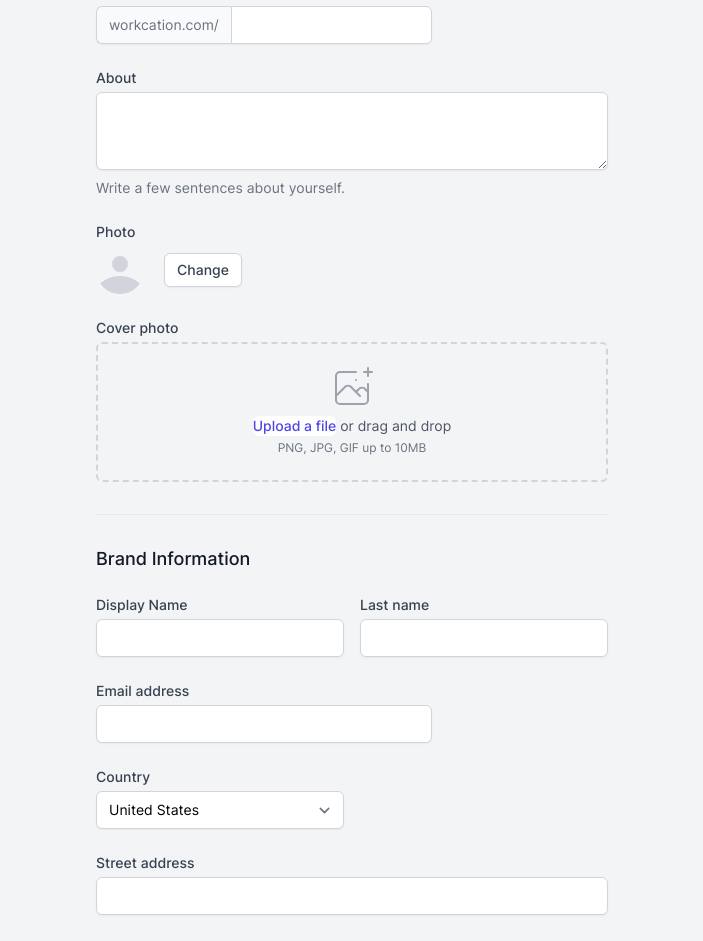
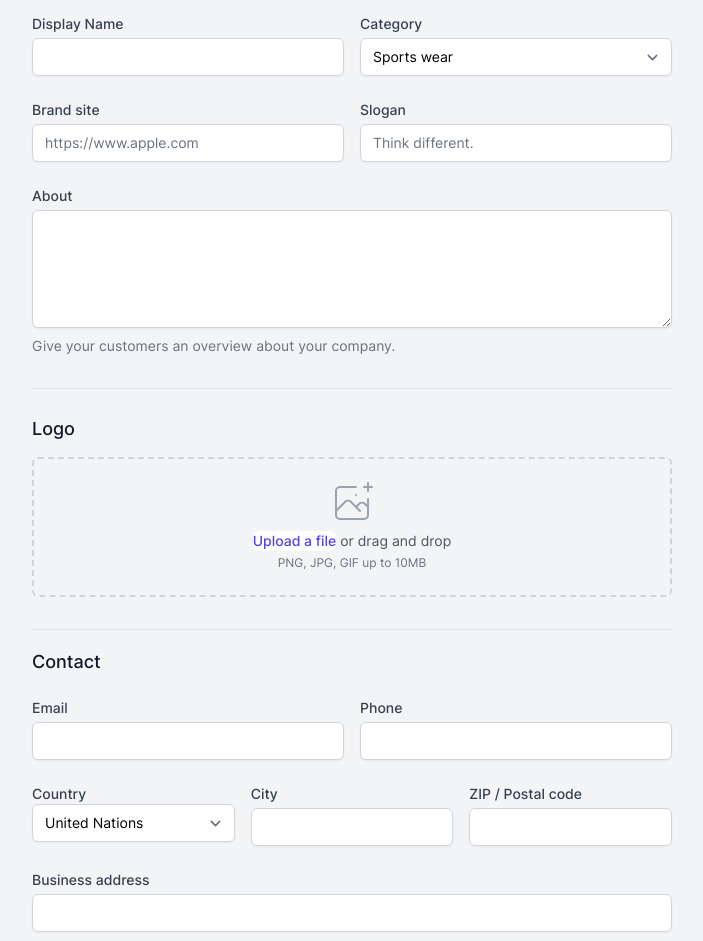
Before and after one commit to 0xgoldenlion/Brandinate-Monorepo, a Next.js app in the folder react-app/: page /account in a window 1280 px wide. Shown: the part 186-1127 px from the top of the page, without its empty margins (288-991 px from the left). Built offline with nearby package versions, Linux system fonts and the light colour scheme.

Commit message:
chore: customize account page

```diff
--- a/react-app/src/pages/account.tsx
+++ b/react-app/src/pages/account.tsx
@@ -2,10 +2,10 @@ import Router from 'next/router';
 
 export default function Account() {
   return (
-    <div className='my-24 md:mx-48 lg:mx-96'>
-      <form className='space-y-8 divide-y divide-gray-200'>
+    <div className='flex justify-center'>
+      <form className='space-y-8 divide-y divide-gray-200 py-24 md:w-2/3 lg:w-1/2'>
         <div className='space-y-8 divide-y divide-gray-200'>
-          <div>
+          <div className='pt-8'>
             <div>
               <h3 className='text-lg font-medium leading-6 text-gray-900'>
                 Account
@@ -14,25 +14,76 @@ export default function Account() {
                 Here you can edit your account settings.
               </p>
             </div>
-
             <div className='mt-6 grid grid-cols-1 gap-y-6 gap-x-4 sm:grid-cols-6'>
-              <div className='sm:col-span-4'>
+              <div className='sm:col-span-3'>
                 <label
-                  htmlFor='username'
+                  htmlFor='first-name'
                   className='block text-sm font-medium text-gray-700'
                 >
-                  Username
+                  Display Name
                 </label>
-                <div className='mt-1 flex rounded-md shadow-sm'>
-                  <span className='inline-flex items-center rounded-l-md border border-r-0 border-gray-300 bg-gray-50 px-3 text-gray-500 sm:text-sm'>
-                    workcation.com/
-                  </span>
+                <div className='mt-1'>
                   <input
                     type='text'
-                    name='username'
-                    id='username'
-                    autoComplete='username'
-                    className='block w-full min-w-0 flex-1 rounded-none rounded-r-md border-gray-300 focus:border-indigo-500 focus:ring-indigo-500 sm:text-sm'
+                    name='first-name'
+                    autoComplete='given-name'
+                    className='block w-full rounded-md border-gray-300 shadow-sm focus:border-indigo-500 focus:ring-indigo-500 sm:text-sm'
+                  />
+                </div>
+              </div>
+
+              <div className='sm:col-span-3'>
+                <label
+                  htmlFor='category'
+                  className='block text-sm font-medium text-gray-700'
+                >
+                  Category
+                </label>
+                <div className='mt-1'>
+                  <select
+                    name='category'
+                    autoComplete='category-name'
+                    className='block w-full rounded-md border-gray-300 shadow-sm focus:border-indigo-500 focus:ring-indigo-500 sm:text-sm'
+                  >
+                    <option>Sports wear</option>
+                    <option>Electronics</option>
+                    <option>Clothing</option>
+                  </select>
+                </div>
+              </div>
+
+              <div className='sm:col-span-3'>
+                <label
+                  htmlFor='brand-site'
+                  className='block text-sm font-medium text-gray-700'
+                >
+                  Brand site
+                </label>
+                <div className='mt-1'>
+                  <input
+                    type='text'
+                    name='brand-site'
+                    autoComplete='brand-site'
+                    className='block w-full rounded-md border-gray-300 shadow-sm focus:border-indigo-500 focus:ring-indigo-500 sm:text-sm'
+                    placeholder='https://www.apple.com'
+                  />
+                </div>
+              </div>
+
+              <div className='sm:col-span-3'>
+                <label
+                  htmlFor='slogan'
+                  className='block text-sm font-medium text-gray-700'
+                >
+                  Slogan
+                </label>
+                <div className='mt-1'>
+                  <input
+                    type='text'
+                    name='slogan'
+                    autoComplete='slogan'
+                    className='block w-full rounded-md border-gray-300 shadow-sm focus:border-indigo-500 focus:ring-indigo-500 sm:text-sm'
+                    placeholder='Think different.'
                   />
                 </div>
               </div>
@@ -46,52 +97,28 @@ export default function Account() {
                 </label>
                 <div className='mt-1'>
                   <textarea
-                    id='about'
                     name='about'
-                    rows={3}
+                    rows={5}
                     className='block w-full rounded-md border-gray-300 shadow-sm focus:border-indigo-500 focus:ring-indigo-500 sm:text-sm'
                     defaultValue={''}
                   />
                 </div>
                 <p className='mt-2 text-sm text-gray-500'>
-                  Write a few sentences about yourself.
+                  Give your customers an overview about your company.
                 </p>
               </div>
-
+            </div>
+          </div>
+          <div className='pt-1'>
+            <div className='mt-6 grid grid-cols-1 gap-y-6 gap-x-4 sm:grid-cols-6'>
               <div className='sm:col-span-6'>
                 <label
-                  htmlFor='photo'
-                  className='block text-sm font-medium text-gray-700'
+                  htmlFor='logo'
+                  className='text-lg font-medium leading-6 text-gray-900'
                 >
-                  Photo
+                  Logo
                 </label>
-                <div className='mt-1 flex items-center'>
-                  <span className='h-12 w-12 overflow-hidden rounded-full bg-gray-100'>
-                    <svg
-                      className='h-full w-full text-gray-300'
-                      fill='currentColor'
-                      viewBox='0 0 24 24'
-                    >
-                      <path d='M24 20.993V24H0v-2.996A14.977 14.977 0 0112.004 15c4.904 0 9.26 2.354 11.996 5.993zM16.002 8.999a4 4 0 11-8 0 4 4 0 018 0z' />
-                    </svg>
-                  </span>
-                  <button
-                    type='button'
-                    className='ml-5 rounded-md border border-gray-300 bg-white py-2 px-3 text-sm font-medium leading-4 text-gray-700 shadow-sm hover:bg-gray-50 focus:outline-none focus:ring-2 focus:ring-indigo-500 focus:ring-offset-2'
-                  >
-                    Change
-                  </button>
-                </div>
-              </div>
-
-              <div className='sm:col-span-6'>
-                <label
-                  htmlFor='cover-photo'
-                  className='block text-sm font-medium text-gray-700'
-                >
-                  Cover photo
-                </label>
-                <div className='mt-1 flex justify-center rounded-md border-2 border-dashed border-gray-300 px-6 pt-5 pb-6'>
+                <div className='mt-4 flex justify-center rounded-md border-2 border-dashed border-gray-300 px-6 pt-5 pb-6'>
                   <div className='space-y-1 text-center'>
                     <svg
                       className='mx-auto h-12 w-12 text-gray-400'
@@ -114,7 +141,6 @@ export default function Account() {
                       >
                         <span>Upload a file</span>
                         <input
-                          id='file-upload'
                           name='file-upload'
                           type='file'
                           className='sr-only'
@@ -130,60 +156,22 @@ export default function Account() {
               </div>
             </div>
           </div>
-
-          <div className='pt-8'>
+          <div className='pt-5'>
             <div>
               <h3 className='text-lg font-medium leading-6 text-gray-900'>
-                Brand Information
+                Contact
               </h3>
             </div>
             <div className='mt-6 grid grid-cols-1 gap-y-6 gap-x-4 sm:grid-cols-6'>
               <div className='sm:col-span-3'>
                 <label
-                  htmlFor='first-name'
+                  htmlFor='email'
                   className='block text-sm font-medium text-gray-700'
                 >
-                  Display Name
+                  Email
                 </label>
                 <div className='mt-1'>
                   <input
-                    type='text'
-                    name='first-name'
-                    id='first-name'
-                    autoComplete='given-name'
-                    className='block w-full rounded-md border-gray-300 shadow-sm focus:border-indigo-500 focus:ring-indigo-500 sm:text-sm'
-                  />
-                </div>
-              </div>
-
-              <div className='sm:col-span-3'>
-                <label
-                  htmlFor='last-name'
-                  className='block text-sm font-medium text-gray-700'
-                >
-                  Last name
-                </label>
-                <div className='mt-1'>
-                  <input
-                    type='text'
-                    name='last-name'
-                    id='last-name'
-                    autoComplete='family-name'
-                    className='block w-full rounded-md border-gray-300 shadow-sm focus:border-indigo-500 focus:ring-indigo-500 sm:text-sm'
-                  />
-                </div>
-              </div>
-
-              <div className='sm:col-span-4'>
-                <label
-                  htmlFor='email'
-                  className='block text-sm font-medium text-gray-700'
-                >
-                  Email address
-                </label>
-                <div className='mt-1'>
-                  <input
-                    id='email'
                     name='email'
                     type='email'
                     autoComplete='email'
@@ -194,41 +182,36 @@ export default function Account() {
 
               <div className='sm:col-span-3'>
                 <label
+                  htmlFor='phone'
+                  className='block text-sm font-medium text-gray-700'
+                >
+                  Phone
+                </label>
+                <div className='mt-1'>
+                  <input
+                    name='phone'
+                    type='text'
+                    className='block w-full rounded-md border-gray-300 shadow-sm focus:border-indigo-500 focus:ring-indigo-500 sm:text-sm'
+                  />
+                </div>
+              </div>
+
+              <div className='sm:col-span-2'>
+                <label
                   htmlFor='country'
                   className='block text-sm font-medium text-gray-700'
                 >
                   Country
                 </label>
-                <div className='mt-1'>
-                  <select
-                    id='country'
+                <select
                     name='country'
                     autoComplete='country-name'
                     className='block w-full rounded-md border-gray-300 shadow-sm focus:border-indigo-500 focus:ring-indigo-500 sm:text-sm'
                   >
-                    <option>United States</option>
-                    <option>Canada</option>
-                    <option>Mexico</option>
+                    <option>United Nations</option>
+                    <option>Germany</option>
+                    <option>Portugal</option>
                   </select>
-                </div>
-              </div>
-
-              <div className='sm:col-span-6'>
-                <label
-                  htmlFor='street-address'
-                  className='block text-sm font-medium text-gray-700'
-                >
-                  Street address
-                </label>
-                <div className='mt-1'>
-                  <input
-                    type='text'
-                    name='street-address'
-                    id='street-address'
-                    autoComplete='street-address'
-                    className='block w-full rounded-md border-gray-300 shadow-sm focus:border-indigo-500 focus:ring-indigo-500 sm:text-sm'
-                  />
-                </div>
               </div>
 
               <div className='sm:col-span-2'>
@@ -242,25 +225,6 @@ export default function Account() {
                   <input
                     type='text'
                     name='city'
-                    id='city'
-                    autoComplete='address-level2'
-                    className='block w-full rounded-md border-gray-300 shadow-sm focus:border-indigo-500 focus:ring-indigo-500 sm:text-sm'
-                  />
-                </div>
-              </div>
-
-              <div className='sm:col-span-2'>
-                <label
-                  htmlFor='region'
-                  className='block text-sm font-medium text-gray-700'
-                >
-                  State / Province
-                </label>
-                <div className='mt-1'>
-                  <input
-                    type='text'
-                    name='region'
-                    id='region'
                     autoComplete='address-level1'
                     className='block w-full rounded-md border-gray-300 shadow-sm focus:border-indigo-500 focus:ring-indigo-500 sm:text-sm'
                   />
@@ -278,8 +242,24 @@ export default function Account() {
                   <input
                     type='text'
                     name='postal-code'
-                    id='postal-code'
                     autoComplete='postal-code'
+                    className='block w-full rounded-md border-gray-300 shadow-sm focus:border-indigo-500 focus:ring-indigo-500 sm:text-sm'
+                  />
+                </div>
+              </div>
+
+              <div className='sm:col-span-6'>
+                <label
+                  htmlFor='street-address'
+                  className='block text-sm font-medium text-gray-700'
+                >
+                  Business address
+                </label>
+                <div className='mt-1'>
+                  <input
+                    type='text'
+                    name='street-address'
+                    autoComplete='street-address'
                     className='block w-full rounded-md border-gray-300 shadow-sm focus:border-indigo-500 focus:ring-indigo-500 sm:text-sm'
                   />
                 </div>
```
